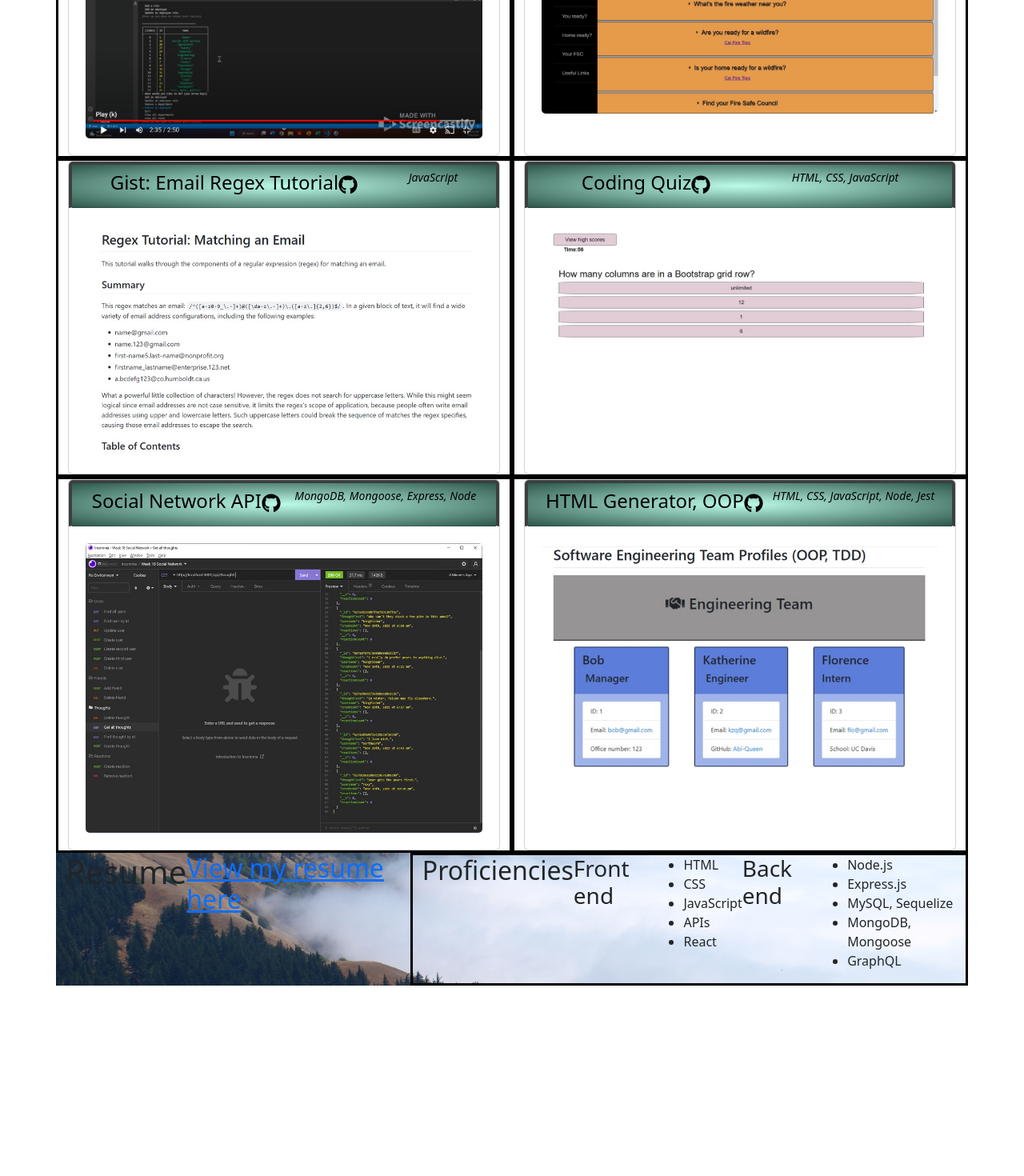
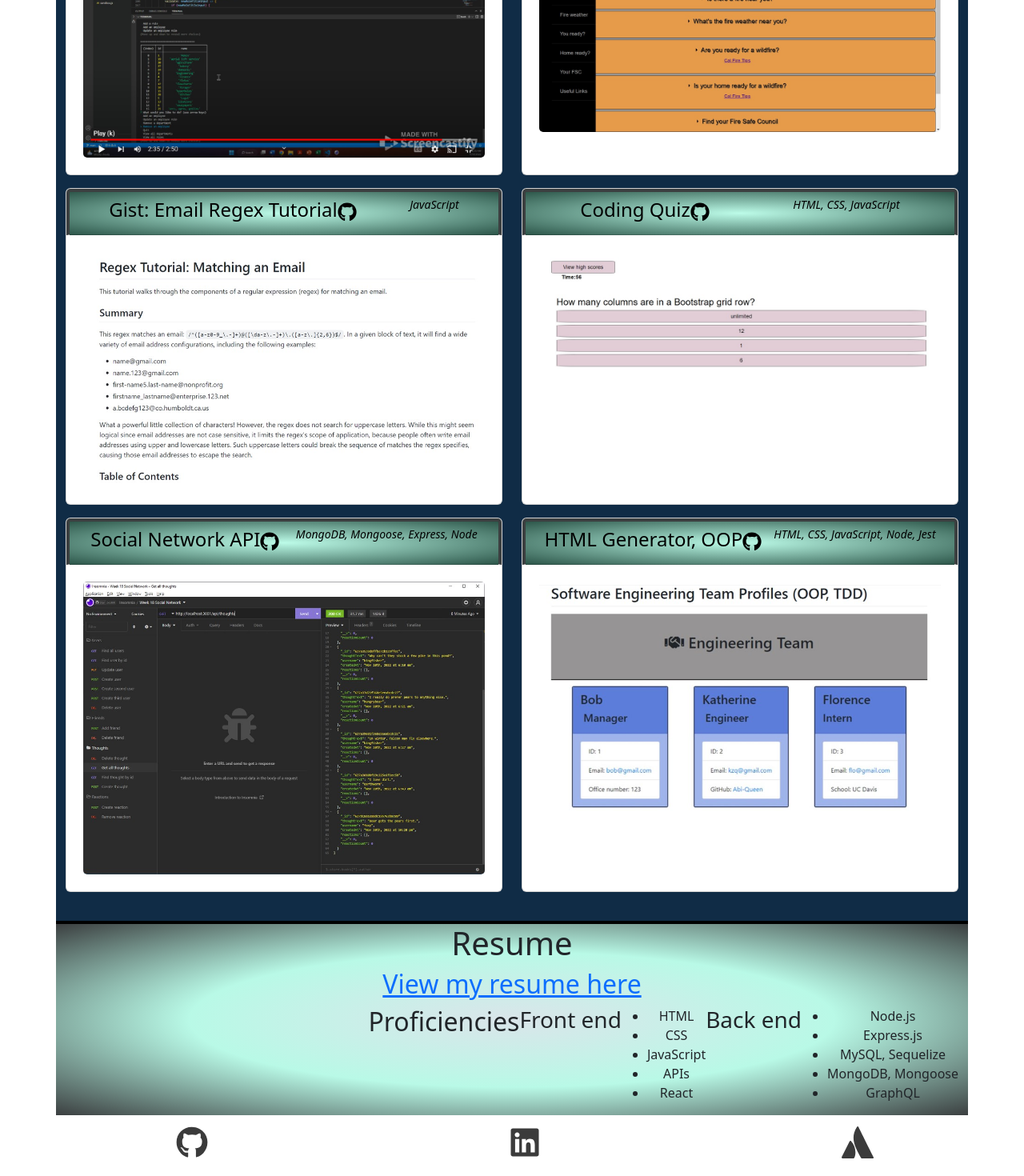
Before and after one commit to Abi-Queen/abi-queen-spa, a React (Create React App) app: page / in a window 1280 px wide. Shown: the part 808-2278 px from the top of the page at 80% size. Before the commit the page ends 2040 px from the top, so only its background shows below. Built offline with nearby package versions, Linux system fonts and the light colour scheme.

Commit message:
added atlassian to footer, added space between portfolio cards

```diff
--- a/src/App.css
+++ b/src/App.css
@@ -56,6 +56,12 @@ body {
   background-color: var(--fourth-color);
 }
 
+#resume, #contact {
+  background-color: var(--primary-color);
+  background-image: radial-gradient(#dae5ea, #b4fce6e0, #3b3f40);
+}
+
+/* HEADER STYLES START */
 header {
   height: 400px;
   background-image: url('assets/images/hero.jpg');
@@ -63,8 +69,6 @@ header {
   display: flex;
   background-position: 80%
 }
-
-/* HEADER / NAV BAR STYLES START */
 
 header {
   padding: 20px 35px;
@@ -83,6 +87,7 @@ header h1 {
   font-size: 36px;
   color: black;
   text-shadow: 0 0 10px rgba(0, 0, 0, .5);
+  text-align: left
 }
 
 header h1 a:hover {
@@ -106,15 +111,20 @@ header nav {
 
 header h3 {
   padding-top: 20px;
-  padding-bottom: 5px
+  padding-bottom: 5px;
+  text-align: left
 }
 
 header img {
-    float: left center;
-    position: relative;
-    border: 5px solid var(--secondary-color);
-    border-radius: 15px
+  float: left;
+  position: relative;
+  border: 5px solid var(--secondary-color);
+  border-radius: 15px;
 }
+
+/* HEADER STYLES END */
+
+/* NAV STYLES START */
 
 nav ul {
   display: flex;
@@ -137,12 +147,17 @@ nav ul li a:hover {
   color: rgb(59, 59, 59)
 }
 
+/* NAV STYLES END */
+
+/* ABOUT STYLES BEGIN */
+
 .about {
   padding: 20px;
   background-color: var(--primary-color);
-  background-image: radial-gradient(#dae5ea, #b4fce6e0);
+  background-image: radial-gradient(#dedfe0, #707070e0);
   text-align: center;
-  text-align: justify
+  text-align: justify;
+  border-bottom: solid 4px black
 }
 
 .about h1 {
@@ -154,10 +169,18 @@ nav ul li a:hover {
   padding: 20px 50px
 }
 
+/* ABOUT STYLES END */
+
+/* PORTFOLIO STYLES BEGIN */
+
 .project {
   height: 400px;
   background-size: cover;
   display: flex
+}
+
+.card {
+  border: 3px solid black
 }
 
 .card-header {
@@ -183,17 +206,29 @@ nav ul li a:hover {
   text-align: right
 }
 
-#portfolio, #resume, #contact {
-  background-color: var(--primary-color);
-  background-image: radial-gradient(#dae5ea, #b4fce6e0, #3b3f40)
+.col .row {
+  align-items: center
 }
 
-#resume {
-    background-image: url('assets/images/south-fog.jpg');
-    background-size: cover;
-    display: flex;
-    background-position: 80%
+.project-grid {
+  background-color: var(--tertiary-color);
+  padding: 20px;
+  border-bottom: 4px solid black
 }
+
+.card-body {
+  margin: 5px;
+  text-align: center;
+  text-decoration: none
+}
+
+/* PORTFOLIO STYLES END */
+
+/* RESUME STYLES START */
+
+/* RESUME STYLES END */
+
+/* CONTACT STYLES START */
 
 form {
   width: 40%;
@@ -233,12 +268,31 @@ button {
   padding: 10px 15px;
 }
 
-.card-body {
-  margin: 5px;
-  text-align: center;
-  text-decoration: none
+
+
+footer {
+  background-color: var(--fourth-color);
+  color:rgb(59, 59, 59);
+  border: 2px solid var(--secondary-color)
 }
 
-.col {
-  border: solid 3px black;
+.footer ul {
+  display: flex;
+  flex-wrap: wrap;
+  justify-content: space-around;
+  align-items: center;
+  list-style: none;
 }
+
+.footer ul li a {
+  padding: 10px 15px;
+  font-size: 40px;
+  text-decoration: none;
+  color: rgb(59, 59, 59)
+}
+
+.footer ul li a:hover {
+  font-weight: bold;
+  color: var(--primary-color);
+  background-color: var(--tertiary-color)
+}
--- a/src/App.js
+++ b/src/App.js
@@ -4,13 +4,14 @@ import About from './components/About'
 import Portfolio from './components/Portfolio'
 import ContactForm from './components/Contact'
 import Resume from './components/Resume'
+import Footer from './components/Footer'
 import './App.css'
 
 function App() {
   const [contactSelected, setContactSelected] = useState(false)
 
   return (
-    <div>
+    <div className="App">
       <Nav
         contactSelected={contactSelected}
         setContactSelected={setContactSelected}
@@ -26,6 +27,7 @@ function App() {
             <ContactForm></ContactForm>
           )}
         </main>
+      <Footer></Footer>
     </div>
   )
 }
--- /dev/null
+++ b/src/components/Footer/index.js
@@ -0,0 +1,24 @@
+import React from "react"
+import { FaGithub } from 'react-icons/fa'
+import { FaLinkedin } from 'react-icons/fa'
+import { FaAtlassian } from 'react-icons/fa'
+
+function Footer() {
+  return (
+  <section className="footer">
+    <ul>
+        <li>
+            <a href="https://github.com/Abi-Queen/engineers"><FaGithub /></a>
+        </li>
+        <li>
+            <a href="https://www.linkedin.com/in/abigail-queen-0040a9243/"><FaLinkedin /></a>
+        </li>
+        <li>
+            <a href="https://community.atlassian.com/t5/user/viewprofilepage/user-id/5092026"><FaAtlassian /></a>
+        </li>
+    </ul>
+  </section>
+  )
+}
+
+export default Footer
--- a/src/components/Portfolio/index.js
+++ b/src/components/Portfolio/index.js
@@ -10,10 +10,10 @@ import socialSS from '../../assets/images/social-network-ss.jpg'
 
 function Portfolio () {
     return (
-        <section className="container">
+        <section className="container project-grid">
             <div className="row">
-                <div className="col d-flex justify-content-around">
-                    <div className="card">
+                <div className="col-md-6 mb-3 d-flex justify-content-around">
+                        <div className="card">
                         <div className="card-header">
                             <h4 className="card-title">
                                 <a href="https://drive.google.com/file/d/1N6tmbxjLtrDPPkPcvb1f79KTqvoa9Rt5/view">Employee Database</a>
@@ -29,7 +29,7 @@ function Portfolio () {
                         </div>
                     </div>
                 </div>
-                <div className="col d-flex justify-content-around">
+                <div className="col-md-6 mb-3 d-flex justify-content-around">
                     <div className="card">
                         <div className="card-header">
                             <h4 className="card-title">
@@ -48,7 +48,7 @@ function Portfolio () {
                 </div>
             </div>
             <div className="row">
-                <div className="col d-flex justify-content-around">
+                <div className="col-md-6 mb-3 d-flex justify-content-around">
                     <div className="card">
                         <div className="card-header">
                             <h4 className="card-title">
@@ -65,7 +65,7 @@ function Portfolio () {
                         </div>
                     </div>
                 </div>
-                <div className="col d-flex justify-content-around">
+                <div className="col-md-6 mb-3 d-flex justify-content-around">
                     <div className="card">
                         <div className="card-header">
                             <h4 className="card-title">
@@ -84,7 +84,7 @@ function Portfolio () {
                 </div>
             </div>
             <div className="row">
-                <div className="col d-flex justify-content-around">
+                <div className="col-md-6 mb-3 d-flex justify-content-around">
                     <div className="card">
                         <div className="card-header">
                             <h4 className="card-title">
@@ -101,7 +101,7 @@ function Portfolio () {
                         </div>
                     </div>
                 </div>
-                <div className="col d-flex justify-content-around">
+                <div className="col-md-6 mb-3 d-flex justify-content-around">
                     <div className="card">
                         <div className="card-header">
                             <h4 className="card-title">
```
Lines whose indentation alone changed are shown as unchanged.
